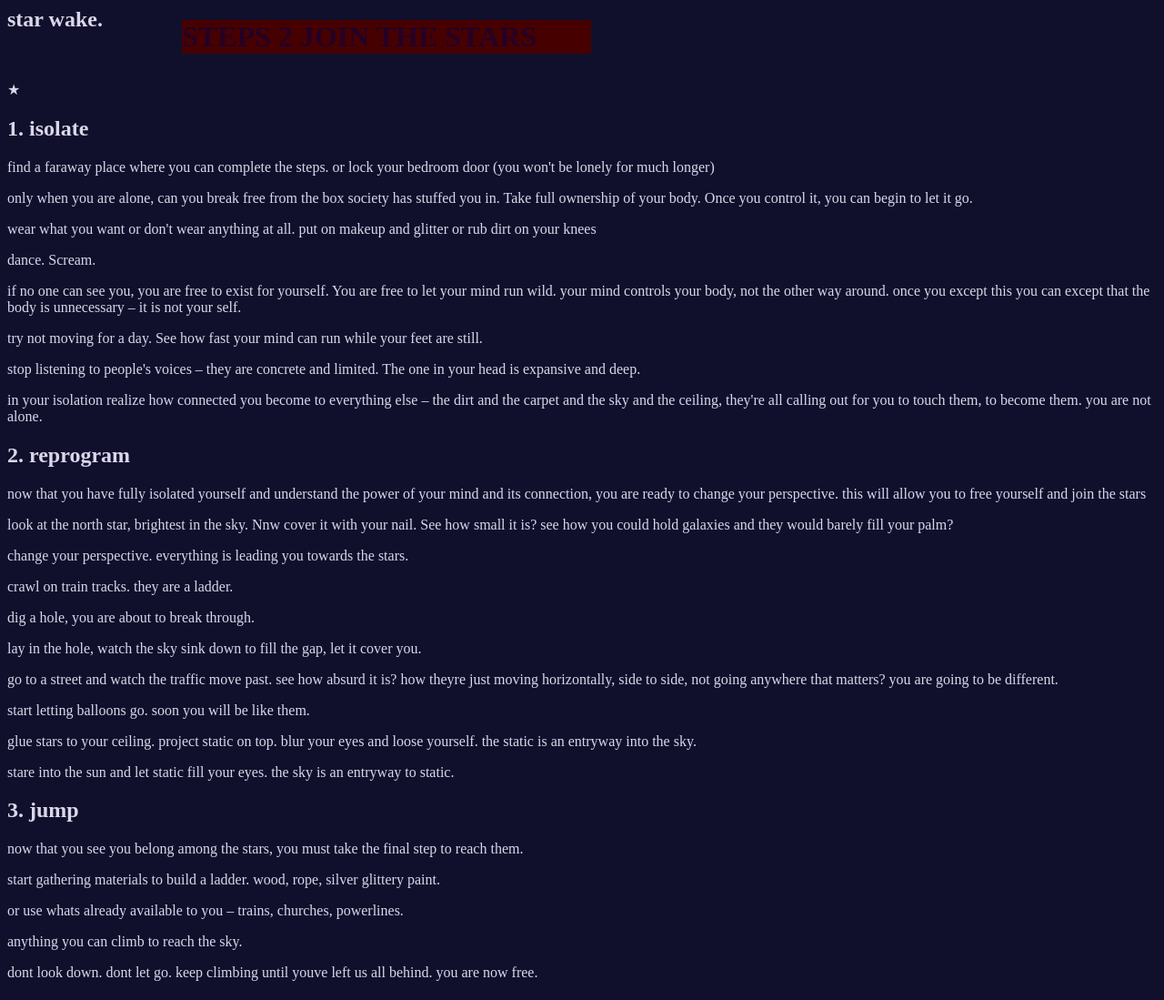
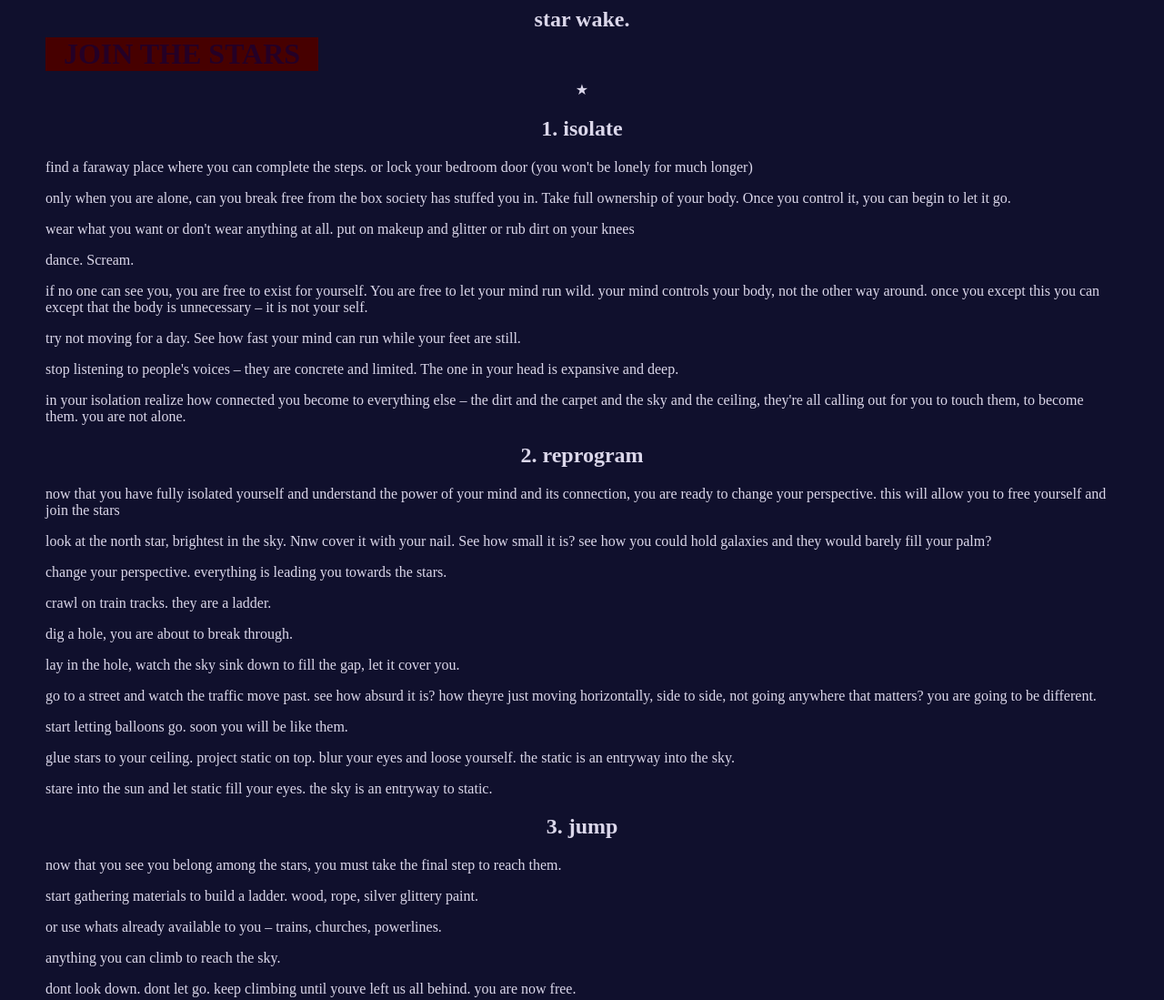
Before and after one commit to BeatriceR8/Instructions, a plain HTML site: page index.html in a window 1280 px wide. Shown: the top 1099 px of the page at 91% size. Drawn offline with Linux system fonts and the light colour scheme.

Commit message:
centered

```diff
--- a/index.html
+++ b/index.html
@@ -8,12 +8,18 @@
 
   <style>
     body { background-color: hsl(240, 47%, 12%);
-          color: hsl(252, 31%, 88%)
+          color: hsl(252, 31%, 88%);
+      margin-left: 50;
+         margin-right: 50;
+
 
     }
-    h1 {
+      h1 {
       background-color: hsl(360, 100%, 14%);
-      width: 450;
+      width: 300;
+       color: hsla(240, 100%, 15%, 0.49);
+
+
     }
 
      h3 {
@@ -26,17 +32,16 @@
 <link href="https://fonts.googleapis.com/css2?family=Titillium+Web:ital,wght@0,200;0,300;0,400;0,600;0,700;0,900;1,200;1,300;1,400;1,600;1,700&display=swap" rel="stylesheet">
    font-family: "Titillium Web", sans-serif;
           position: fixed;
-            top: 1;
-          left: 200;
+            top: 20;
+
           font-weight: 100000;
     }
     .man {
       position: absolute;
       top:1000;
-        left:400;
+
     }
 
-     }
 
 
   </style>
@@ -45,16 +50,22 @@
 
 
 <body><!-- the content displayed on the page-->
+  <center>
+
+  <h1    class="top">
+    <center>
+JOIN THE STARS</h1>
 
 
-  <h1    class="top">
-
-   STEPS 2 JOIN THE STARS</h1>
   <h2>star wake.</h2>
   <br>
   <p>
+
         ★
-      <h2>1. isolate</h2>
+      <h2>1. isolate </h2>
+
+        </center>
+
   </p>
   <p><!--this paragraph is for regular text-->
     find a faraway place where you can complete the steps. or lock your bedroom door (you won't be lonely for much longer)
@@ -84,8 +95,9 @@ stop listening to people's voices – they are concrete and limited. The one in
 
 <p> in your isolation realize how connected you become to everything else – the dirt and the carpet and the sky and the ceiling, they're all calling out for you to touch them, to become them. you are not alone.
  </p>
-
+<center>
       <h2>2. reprogram </h2>
+  </center>
 
 <p> now that you have fully isolated yourself and understand the power of your mind and its connection, you are ready to change your perspective. this will allow you to free yourself and join the stars
  </p>
@@ -124,7 +136,10 @@ stop listening to people's voices – they are concrete and limited. The one in
 stare into the sun and let static fill your eyes.
 the sky is an entryway to static.
  </p>
+
+  <center>
     <h2>3. jump </h2>
+    </center>
 <p>
 now that you see you belong among the stars, you must take the final step to reach them.
  </p>
@@ -155,9 +170,10 @@ dont look down. dont let go. keep climbing until youve left us all behind. you a
   <img src=""
   <br>
 
-
+  <center>
   <h1>
 
   remember, this is not the end.</h>
+    </center>
 
 </body>
```
